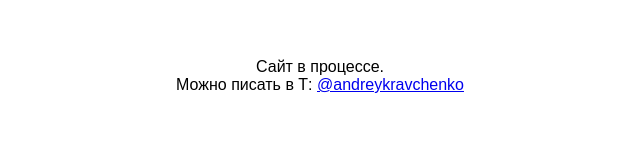
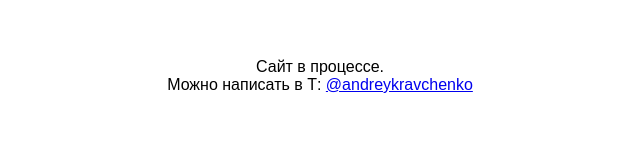
Before and after one commit to andreyskravchenko/andreyskravchenko.github.io, a plain HTML site: page index.html in a window 1280 px wide. Shown: the full height of the page, 320-960 px from the left. Drawn offline with Linux system fonts and the light colour scheme.

Commit message:
checking pycharm int

```diff
--- a/index.html
+++ b/index.html
@@ -2,7 +2,7 @@
 <html>
 <body>
     <div style="text-align: center; font-family:Arial, Helvetica, sans-serif; width: 50%; margin: 0 auto; padding: 50px;">
-        Сайт в процессе. <br>Можно писать в Т: <a href='http://t.me/@andreykravchenko'>@andreykravchenko</a>
+        Сайт в процессе. <br>Можно написать в Т: <a href='http://t.me/@andreykravchenko'>@andreykravchenko</a>
     </div>
 </body>
 </html>
```
